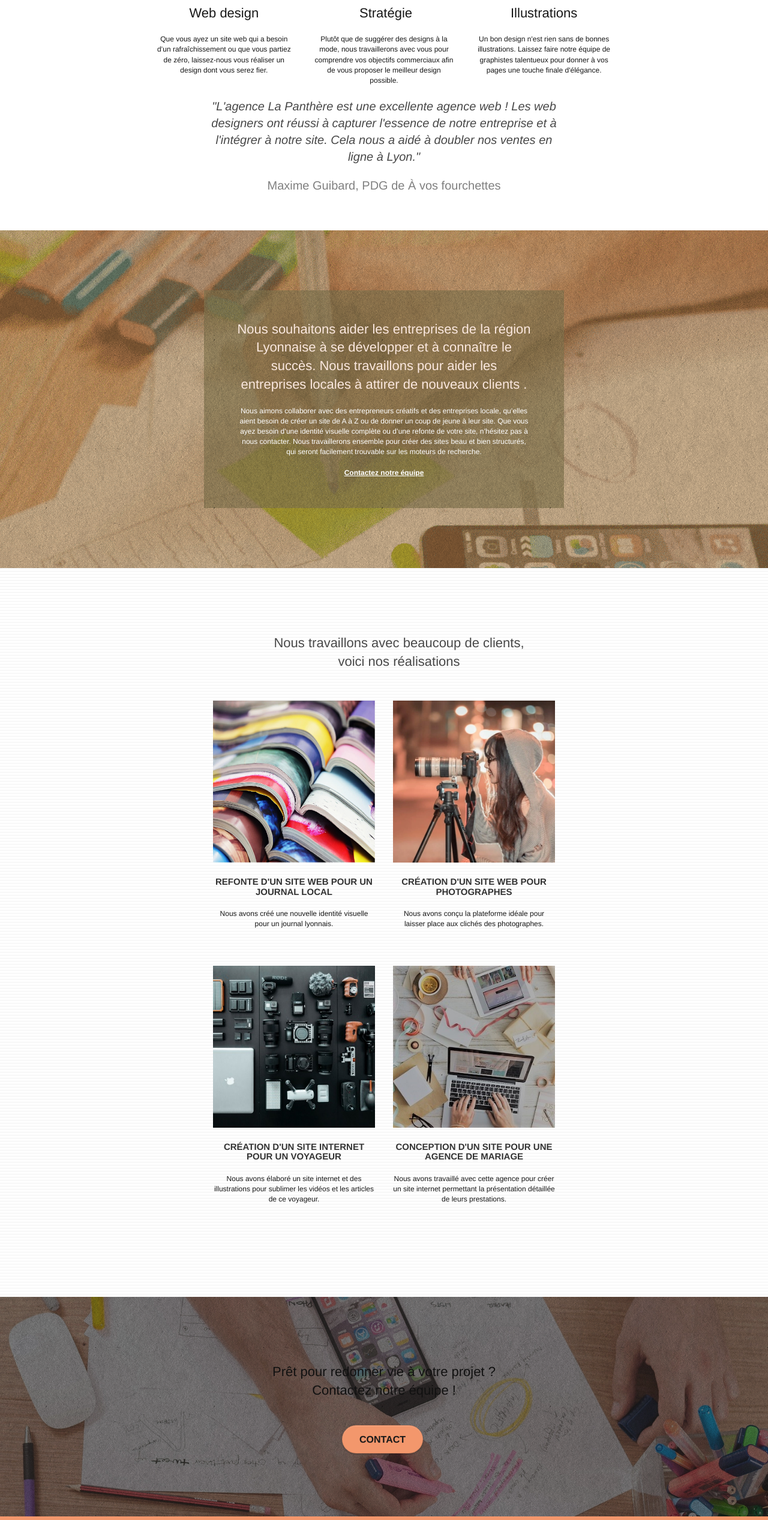
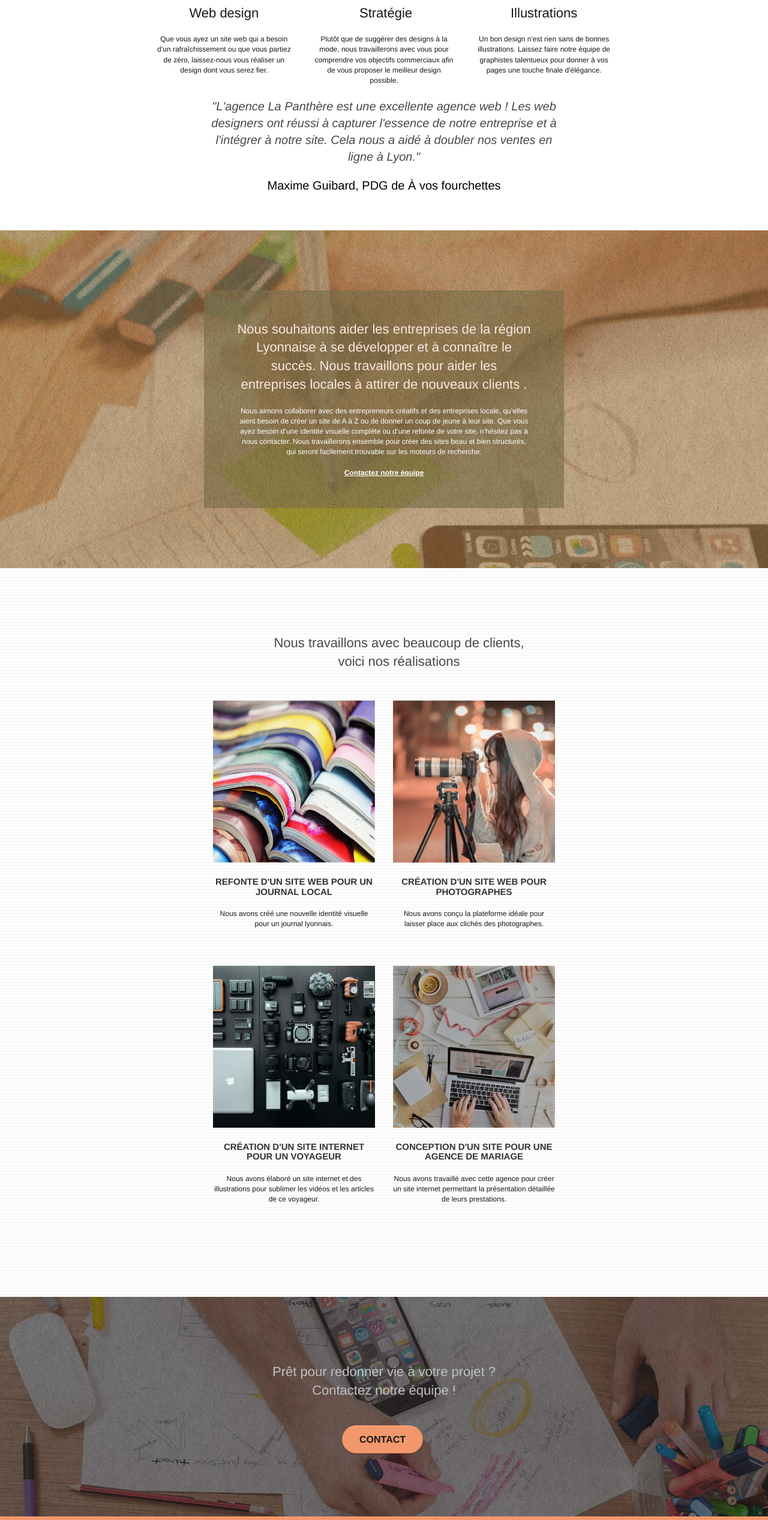
Before and after one commit to DessereQuentin/P4, a plain HTML site: page index.html in a window 1280 px wide. Shown: the part 775-3309 px from the top of the page at 60% size. Drawn offline with Linux system fonts and the light colour scheme.

Commit message:
retouchefinale

```diff
--- a/index.html
+++ b/index.html
@@ -229,7 +229,7 @@
 		<div class="bloc bgc-dark-slate-blue bg-banniere d-bloc bloc-bg-texture texture-paper" id="bloc-5-cta">
 			<div class="container bloc-lg">
 				<div class="row">
-					<h2 class="mg-md text-center tc-black">
+					<h2 class="mg-md text-center white">
 						Prêt pour redonner vie à votre projet ?<br>Contactez notre équipe !
 					</h2>
 					<div class="col-sm-12 text-center">
--- a/style.css
+++ b/style.css
@@ -25,7 +25,7 @@ margin-left:50px;
     margin-left:200px;
     margin-right:200px;
     text-align:center;
-    color:grey!important;
+    color:black!important;
 
 }
 a,
@@ -763,6 +763,7 @@ h4 {
 
 .white {
     color: #FFFFFF!important;
+
 }
 
 .black {
```
Also changed, not shown: 1 other file.
